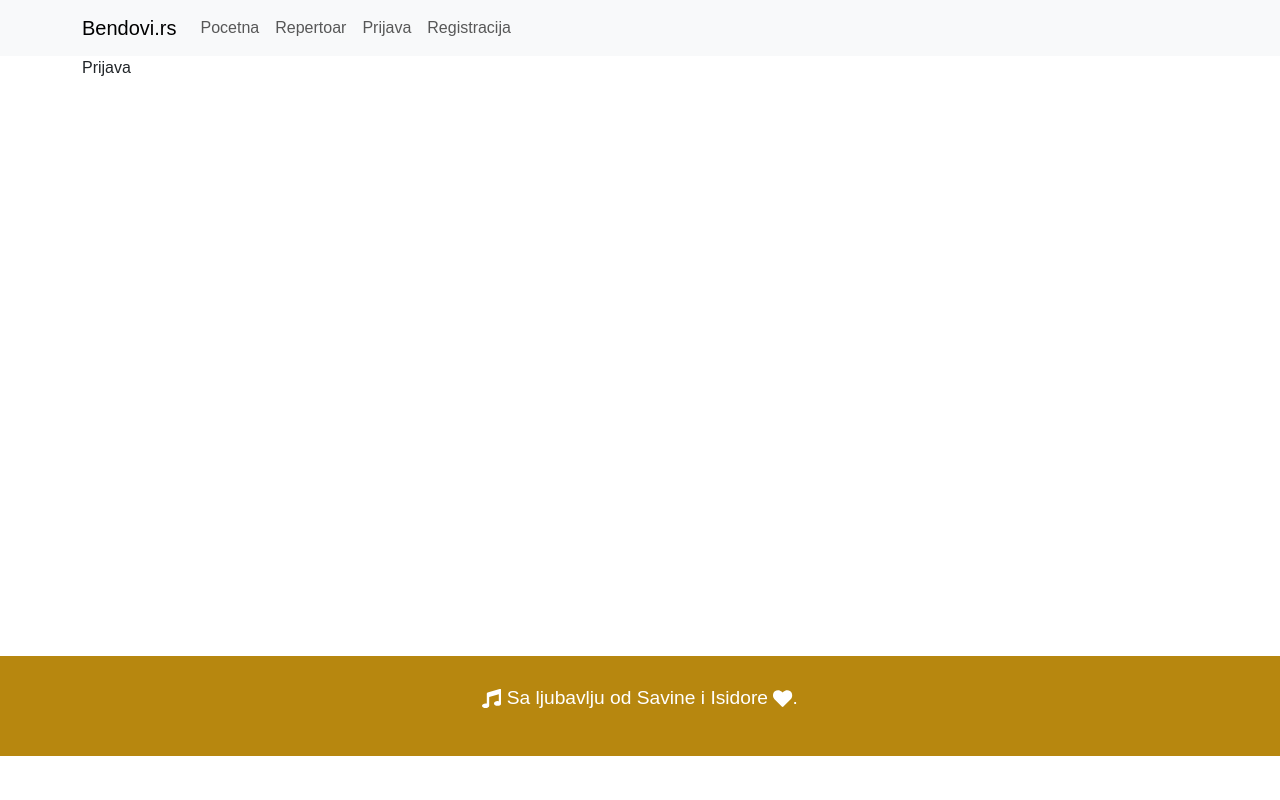
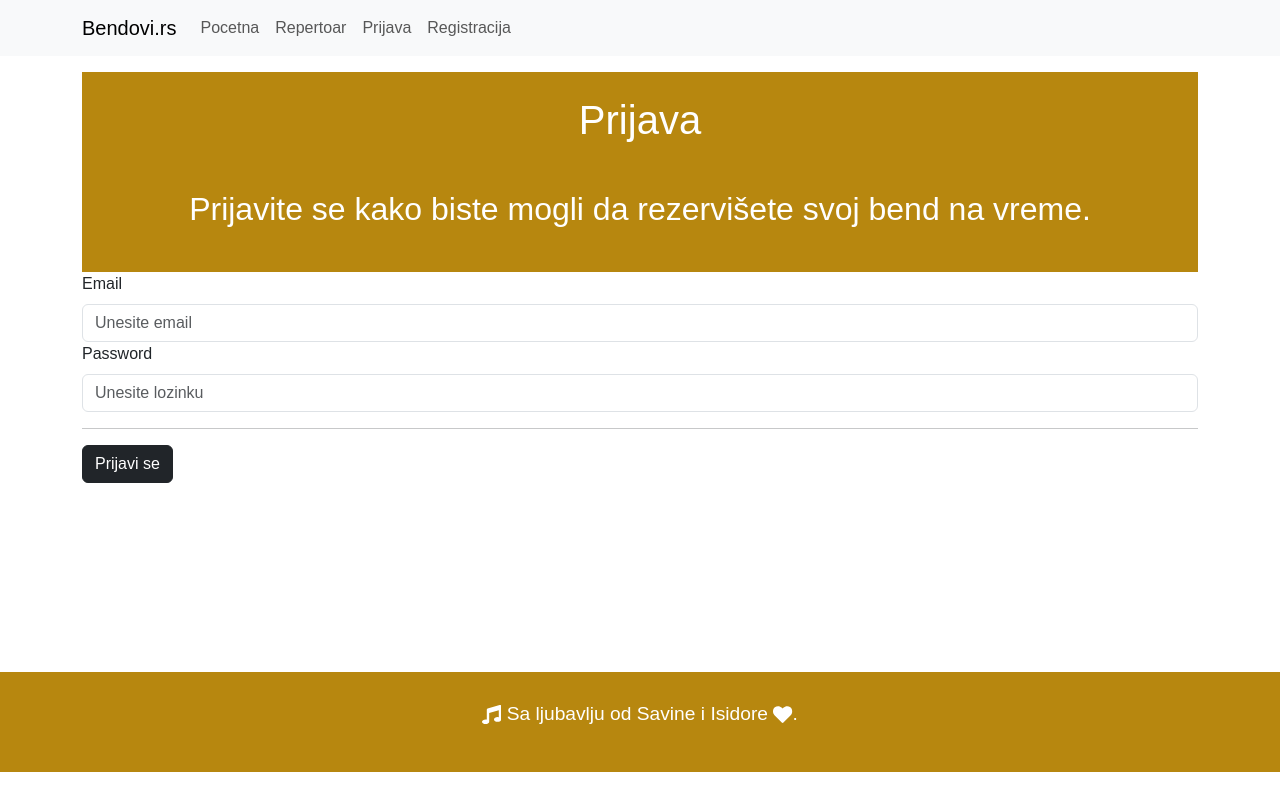
Before and after one commit to elab-development/internet-tehnologije-projekat-appbendovi_2020_0144, a React (Create React App) app in the folder bend_react/: page /prijava in a window 1280 px wide. Built offline with nearby package versions, Linux system fonts and the light colour scheme; a web font is replaced by a local one.

Commit message:
prijava admina

```diff
--- a/bend_react/src/stranice/Prijava.jsx
+++ b/bend_react/src/stranice/Prijava.jsx
@@ -1,10 +1,54 @@
 import React from 'react';
+import Header from "../komponente/Header";
+import {Col, Form, Row} from "react-bootstrap";
+import useForm from "../useForm";
+import server from "../server";
 
 const Prijava = () => {
+
+    const [formData, onChangeElement] = useForm({
+        email: '',
+        password: ''
+    })
+
+    const [poruka, setPoruka] = React.useState('Prijavite se kako biste mogli da rezervišete svoj bend na vreme.');
+
+    const login = () => {
+        server.post('/login', formData).then(res => {
+            console.log(res.data);
+
+            if (res.data.success) {
+                window.sessionStorage.setItem('token', res.data.data.token);
+                window.sessionStorage.setItem('user', JSON.stringify(res.data.data.user));
+                window.location = '/';
+            }else{
+                setPoruka('Pogrešan email ili lozinka');
+            }
+
+        }).catch(err => {
+            console.log(err);
+            setPoruka('Pogrešan email ili lozinka');
+        });
+    }
+
     return (
-        <div>
-            Prijava
-        </div>
+        <>
+            <Header naslov="Prijava" podnaslov={poruka}/>
+            <Row>
+                <Col>
+                    <Form.Group>
+                        <Form.Label>Email</Form.Label>
+                        <Form.Control name="email" type="email" onChange={onChangeElement} placeholder="Unesite email"/>
+                    </Form.Group>
+                    <Form.Group>
+                        <Form.Label>Password</Form.Label>
+                        <Form.Control name="password" type="password" onChange={onChangeElement} placeholder="Unesite lozinku"/>
+                    </Form.Group>
+                    <hr/>
+                    <button type="button" onClick={login} className="btn btn-dark">Prijavi se</button>
+                </Col>
+            </Row>
+        </>
     );
 };
 
```
